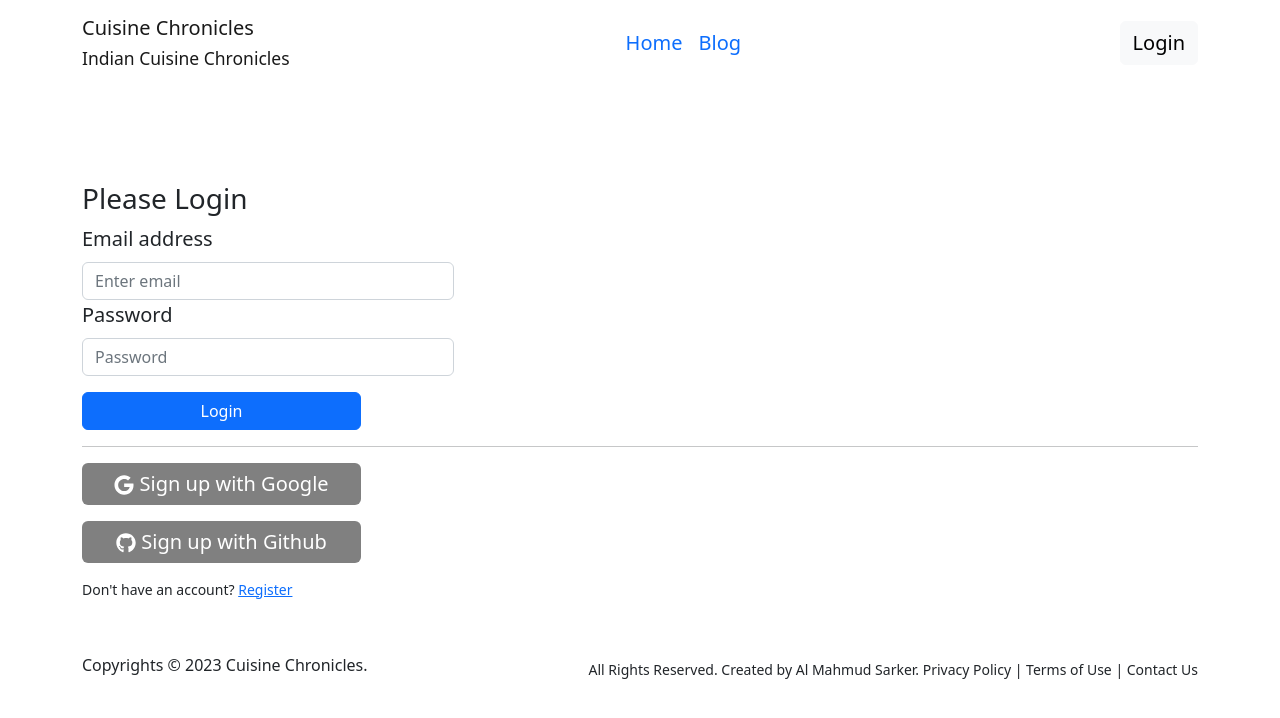
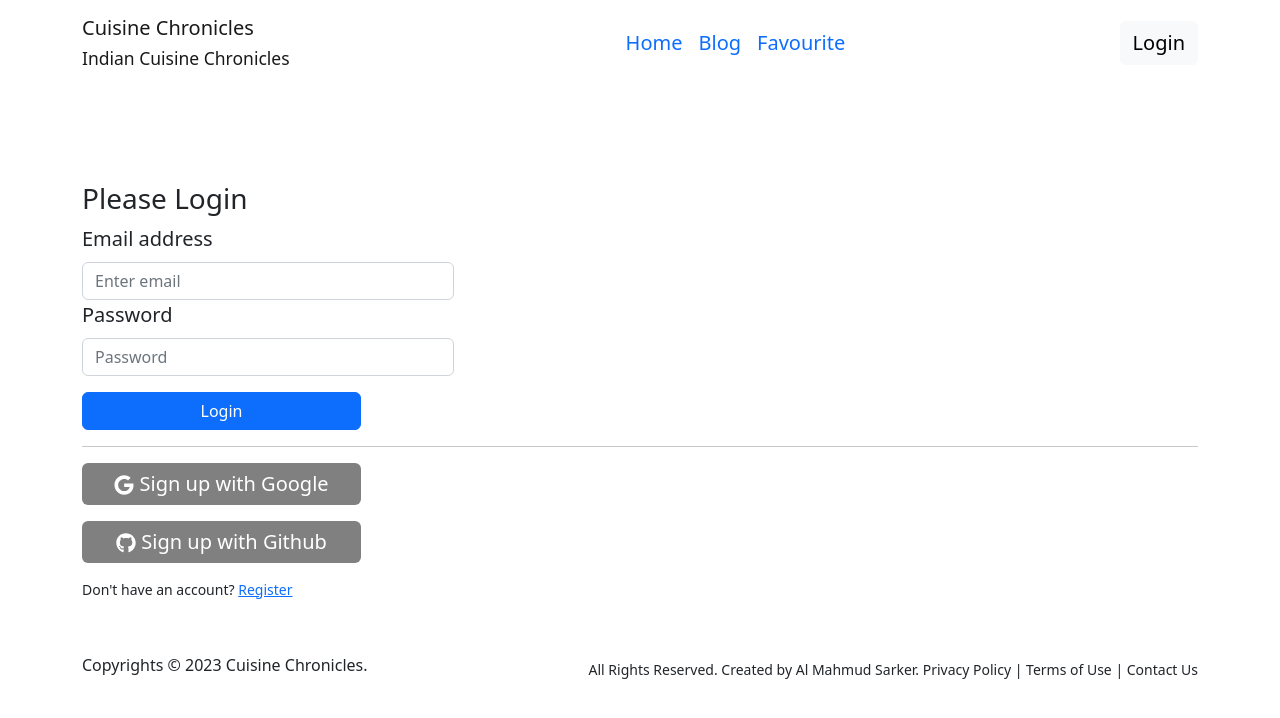
Before and after one commit to almahmudsarker/Cuisine-Chronicles-Client, a React (Vite) app: page /login in a window 1280 px wide. Shown: the top 718 px of the page. Built offline with nearby package versions, Linux system fonts and the light colour scheme.

Commit message:
toast  added

```diff
--- a/src/components/Header/Header.css
+++ b/src/components/Header/Header.css
@@ -4,7 +4,3 @@
     border-radius: 8px;
     padding: 10px;
 }
-
-.avater {
-    background-image: url("https://www.w3schools.com/howto/img_avatar.png");
-}
--- a/src/components/Header/Header.jsx
+++ b/src/components/Header/Header.jsx
@@ -56,6 +56,19 @@ const Header = () => {
             >
               Blog
             </Link>
+            <Link
+              to="/favourite"
+              className={"underline" + (url === "/favourite" ? " active" : "")}
+              style={{
+                textDecoration: "none",
+                fontSize: "20px",
+                transition: "all 0.2s ease-in-out",
+                fontWeight: "400",
+                marginLeft: "1rem",
+              }}
+            >
+              Favourite
+            </Link>
           </div>
           <div>
             {user && (
--- a/src/main.jsx
+++ b/src/main.jsx
@@ -16,6 +16,7 @@ import Terms from './components/Registration/Terms/Terms.jsx';
 import ChefDetails from './pages/Chefs/ChefDetails.jsx';
 import { Rating } from "@smastrom/react-rating";
 import "@smastrom/react-rating/style.css";
+import Favourite from './pages/Favourite/Favourite.jsx';
 
 const router = createBrowserRouter([
   {
@@ -47,6 +48,10 @@ const router = createBrowserRouter([
         path: "/chefs",
         element: <ChefDetails></ChefDetails>
       },
+      {
+        path: "/favourite",
+        element: <Favourite></Favourite>
+      },
     ],
   },
 ]);
--- /dev/null
+++ b/src/pages/Favourite/Favourite.jsx
@@ -0,0 +1,12 @@
+import React from 'react';
+import { Container } from 'react-bootstrap';
+
+const Favourite = () => {
+    return (
+        <Container>
+            <h3>This is Favourite page</h3>
+        </Container>
+    );
+};
+
+export default Favourite;
--- a/src/pages/Slider.css
+++ b/src/pages/Slider.css
@@ -26,3 +26,17 @@
     background: rgba(0, 0, 0, 0.462);
     width: 100%;
 }
+
+@media screen and (max-width: 768px) {
+    .banners .overlaying {
+        font-size: 10px;
+    }
+    .carousel{
+        height: 300px;
+    }
+    .overlaying h1{
+        font-size: 20px;
+        width: 80%;
+        margin-left: 40px;
+    }
+}
```
